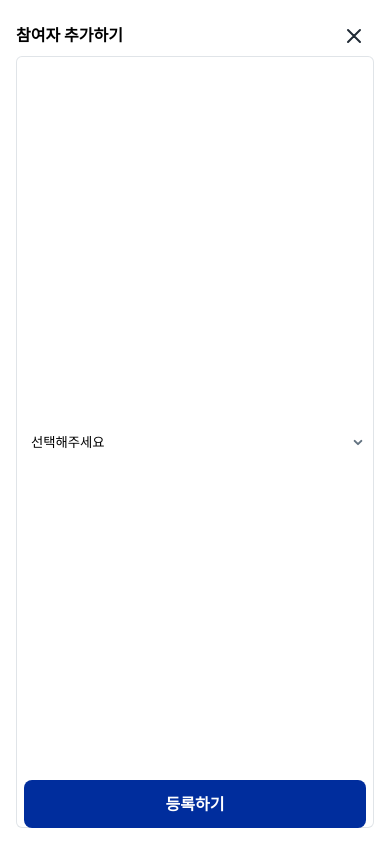
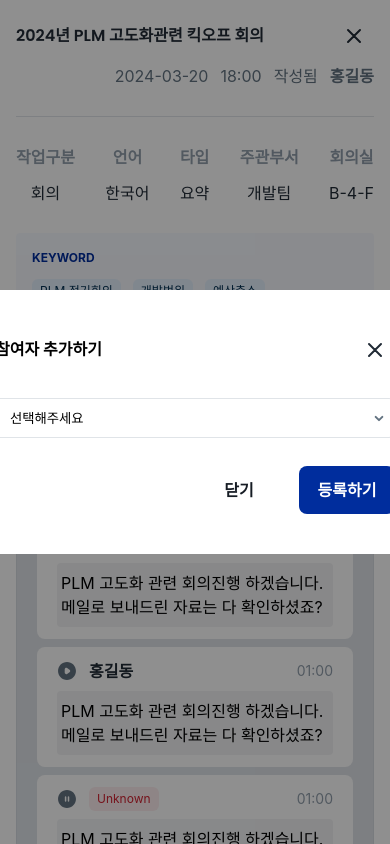
Before and after one commit to JangHW811/atdev, a plain HTML site: page html/main.html in a window 390 px wide. Both pictures are taken after a click on the button "+ Add". Shown: the top 844 px of the page. Drawn offline with nearby package versions, Linux system fonts and the light colour scheme; files whose address does not match are found by name; a web font is replaced by a local one.

Commit message:
히스토리 완료

```diff
--- a/html/add-join-member-modal.html
+++ b/html/add-join-member-modal.html
@@ -1,25 +1,33 @@
-<link rel="stylesheet" type="text/css" href="../style/faqModal.css" />
-<script src="../js/faqModal.js"></script>
-
-<div class="faqModal">
+<div class="mask">
+  <link
+    rel="stylesheet"
+    type="text/css"
+    href="../style/addJoinMemberModal.css"
+  />
+  <div class="modal notFullSizeInMobile">
+    <div class="addJoinMemberModal">
       <div class="titleContainer spaceBetween">
         <div class="title">참여자 추가하기</div>
         <a>
           <img
             src="../assets/images/Icon/close_mobile.svg"
             alt="close"
-        onClick="closeModalSecond(this)"
+            onClick="closeModal(this)"
           />
         </a>
       </div>
+      <div class="selectContainer">
         <select class="outline">
           <option>선택해주세요</option>
           <option>1</option>
           <option>2</option>
           <option>3</option>
         </select>
-  <div class="buttonContainer bottomArea">
-    <button class="button large" onClick="closeModalSecond(this)">닫기</button>
+      </div>
+      <div class="buttonContainer bottomArea notFullSizeInMobile">
+        <button class="button large" onClick="closeModal(this)">닫기</button>
         <button class="button large submit">등록하기</button>
       </div>
     </div>
+  </div>
+</div>
--- a/html/history-modal.html
+++ b/html/history-modal.html
@@ -1,16 +1,15 @@
+<div class="mask">
   <link rel="stylesheet" type="text/css" href="../style/historyModal.css" />
   <script src="../js/historyModal.js"></script>
-
+  <div class="modal">
     <div class="historyModal">
       <div class="titleContainer spaceBetween">
         <div class="title">2024년 PLM 고도화관련 킥오프 회의</div>
-    <div>
         <div class="topTextContainer">
           <div class="body1">2024-03-20</div>
           <div class="body1">18:00</div>
           <div class="body1">작성됨</div>
           <div class="subtitle1">홍길동</div>
-      </div>
         </div>
         <a>
           <img
@@ -160,7 +159,10 @@
           <div class="spaceBetween">
             <div class="h6 gray800Color">Summary</div>
             <button class="button large primaryColor iconButton">
-          <img src="../assets/images/Icon/Download_doc.svg" alt="download" />
+              <img
+                src="../assets/images/Icon/Download_doc.svg"
+                alt="download"
+              />
               문서로 내려받기
             </button>
           </div>
@@ -180,7 +182,9 @@
               <div class="flex">
                 <div class="infoItem">
                   <div class="title subtitle1 gray600Color">작성일</div>
-              <div class="content body1 gray800Color">2024-03-20 / 18:00</div>
+                  <div class="content body1 gray800Color">
+                    2024-03-20 / 18:00
+                  </div>
                 </div>
                 <div class="infoItem">
                   <div class="title subtitle1 gray600Color">주관부서</div>
@@ -194,7 +198,9 @@
                   <div class="title subtitle1 gray600Color">참석자</div>
                   <div class="content body1 gray800Color">
                     홍길동
-                <span class="caption gray500Color">시스템 개발팀 | 과장</span>
+                    <span class="caption gray500Color"
+                      >시스템 개발팀 | 과장</span
+                    >
                   </div>
                 </div>
                 <div class="infoItem">
@@ -233,7 +239,9 @@
             <div class="lineInfoContainer">
               <ul class="whiteContainer">
                 <li class="body1 gray800Color">PLM 개발범위 현업 FIX 필요</li>
-            <li class="body1 gray800Color">3월 30일까지 업체 피드백 수용</li>
+                <li class="body1 gray800Color">
+                  3월 30일까지 업체 피드백 수용
+                </li>
                 <li class="body1 gray800Color">
                   현업은 이번에 개발범위를 축소하고자 한다
                 </li>
@@ -259,3 +267,5 @@
         <button class="button large" onClick="closeModal(this)">닫기</button>
       </div>
     </div>
+  </div>
+</div>
--- a/html/main.html
+++ b/html/main.html
@@ -651,21 +651,26 @@
     </section>
     <!-- mobile -->
 
-    <div id="mask">
     <div
+      class="modalWrapper"
       id="userSearch"
-        class="modal"
       data-url="user-search-modal.html"
     ></div>
-      <div id="registModal" class="modal" data-url="regist-modal.html"></div>
-      <div id="faqModal" class="modal" data-url="faq-modal.html"></div>
-      <div id="historyModal" class="modal" data-url="history-modal.html"></div>
     <div
+      class="modalWrapper"
+      id="registModal"
+      data-url="regist-modal.html"
+    ></div>
+    <div class="modalWrapper" id="faqModal" data-url="faq-modal.html"></div>
+    <div
+      class="modalWrapper"
+      id="historyModal"
+      data-url="history-modal.html"
+    ></div>
+    <div
+      class="modalWrapper"
       id="addJoinMemberModal"
-        class="modal2"
       data-url="add-join-member-modal.html"
     ></div>
-    </div>
-    <!-- mask -->
   </body>
 </html>
--- a/js/common.js
+++ b/js/common.js
@@ -16,47 +16,32 @@ $(document).on("click", "button", function (e) {
 const modalObject = {};
 
 const showModal = (modalId, callback) => {
-  const modal = $("#mask").find(`#${modalId}`);
-  $("#mask").find(`:not(#${modalId})`).hide();
+  const modal = $(`#${modalId}`);
   $("body").addClass("showModal");
 
   const url = modal.data("url");
-  modal
-    .load(url, function () {
-      if (callback) {
-        modalObject[modalId] = { callback };
-      }
-    })
-    .show();
-};
 
-const showModalSecond = (modalId, callback) => {
-  const modal = $("#mask").find(`#${modalId}`);
-
-  const url = modal.data("url");
-  modal
-    .load(url, function () {
-      if (callback) {
-        modalObject[modalId] = { callback };
-      }
-    })
-    .show();
+  modal.show().load(url, function () {
+    if (callback) {
+      modalObject[modalId] = { callback };
+    }
+  });
 };
 
 const closeModal = (element) => {
-  $("body").removeClass("showModal");
-  $(element).closest(".modal").html("");
+  const target = $(element).closest(".modalWrapper");
+  target.html("").hide();
+
+  const modals = $(".modal");
+  if (modals?.length === 0) {
+    $("body").removeClass("showModal");
+  }
 };
 
-const closeModalSecond = (element) => {
-  $(element).closest(".modal2").html("");
-};
-
-$(document).on("click", "#mask", function () {
-  $("body").removeClass("showModal");
-  $(".modal").html("");
+$(document).on("click", ".mask", function () {
+  closeModal(this);
 });
 
-$(document).on("click", ".modal, .modal2", function (event) {
+$(document).on("click", ".modal, .mask", function (event) {
   event.stopPropagation();
 });
--- a/js/historyModal.js
+++ b/js/historyModal.js
@@ -1,5 +1,5 @@
 $(document).ready(() => {
   $("#historyModal .addJoin").on("click", () => {
-    showModalSecond("addJoinMemberModal");
+    showModal("addJoinMemberModal");
   });
 });
--- /dev/null
+++ b/style/addJoinMemberModal.css
@@ -0,0 +1,12 @@
+.addJoinMemberModal {
+  display: flex;
+  flex-direction: column;
+  width: 400px;
+  .selectContainer {
+    margin-top: 28px;
+    width: 100%;
+    select {
+      width: inherit;
+    }
+  }
+}
--- a/style/global.css
+++ b/style/global.css
@@ -59,7 +59,7 @@ ul {
 body.showModal {
   overflow: hidden;
 
-  #mask {
+  .mask {
     position: absolute;
     left: 0;
     top: 0;
@@ -70,29 +70,27 @@ body.showModal {
     display: flex;
     justify-content: center;
     align-items: center;
-    .modal,
-    .modal2 {
+    .modal {
       position: absolute;
       background-color: #fff;
       padding: 40px;
       border-radius: 24px;
       width: auto;
       margin: auto;
+      &:not(.notFullSizeInMobile) {
         @media screen and (max-width: 768px) {
           padding: 16px;
           width: 100vw;
           height: 100vh;
           max-width: unset;
           border-radius: 0;
-      }
-    }
-    .modal2 {
-      box-shadow: 8px 11px 24px 6px rgba(0, 0, 0, 0.7);
+          overflow: auto;
         }
       }
     }
-.modal,
-.modal2 {
+  }
+}
+.modal {
   > div > .titleContainer {
     > a {
       @media screen and (min-width: 768px) {
@@ -116,6 +114,7 @@ body.showModal {
   > div > .buttonContainer {
     display: flex;
     gap: 12px;
+    &:not(.notFullSizeInMobile) {
       @media screen and (max-width: 768px) {
         > button:first-child {
           display: none;
@@ -128,6 +127,7 @@ body.showModal {
         left: 0;
         padding: 16px 24px;
         width: 100%;
+      }
     }
     &.bottomArea {
       justify-content: flex-end;
--- a/style/historyModal.css
+++ b/style/historyModal.css
@@ -3,17 +3,55 @@
   position: relative;
   flex-direction: column;
   width: 85vw;
-  max-height: 80vh;
+  max-height: 90vh;
   min-height: 40vh;
+
+  @media screen and (max-width: 768px) {
+    .titleContainer {
+      order: 0;
+    }
+    .topSubInfoContainer {
+      order: 1;
+    }
+    .keywordContainer {
+      order: 2;
+      margin-bottom: 0 !important;
+    }
+    .joinMemberContainer {
+      padding-top: 8px !important;
+      order: 3;
+    }
+    > * {
+      order: 4;
+    }
+  }
   .titleContainer {
     padding-bottom: 28px;
     border-bottom: 1px solid var(--gray-opacity28);
     align-items: center;
+    color: var(--gray800);
+    @media screen and (max-width: 768px) {
+      & {
+        flex-wrap: wrap;
+      }
+      .title {
+        order: 0;
+      }
+      a {
+        order: 1;
+      }
+      .topTextContainer {
+        order: 2;
+        width: 100%;
+        justify-content: flex-end;
+        color: var(--gray600);
+        margin-top: 8px;
+      }
+    }
   }
 
   @media screen and (max-width: 768px) {
     width: 100%;
-    height: 100%;
     max-height: unset;
   }
 
@@ -26,10 +64,18 @@
     display: flex;
     align-items: center;
     gap: 80px;
+    @media screen and (max-width: 768px) {
+      justify-content: space-between;
+      gap: 0;
+    }
     margin-top: 28px;
     > .subInfoItem {
       display: flex;
       gap: 12px;
+      @media screen and (max-width: 768px) {
+        flex-direction: column;
+        align-items: center;
+      }
     }
   }
   .keywordContainer {
@@ -56,6 +102,11 @@
     padding: 28px 0;
     border-top: 1px solid var(--gray-opacity28);
     border-bottom: 1px solid var(--gray-opacity28);
+
+    @media screen and (max-width: 768px) {
+      flex-direction: column;
+      border-bottom: 0;
+    }
     > article {
       flex: 1;
       .iconButton {
@@ -64,19 +115,24 @@
         gap: 4px;
         align-items: center;
       }
+      > .innerContainer {
+        border-radius: 6px;
+        display: flex;
+        gap: 8px;
+        flex-direction: column;
+        padding: 20px;
+        overflow: auto;
+        height: 30vh;
+        @media screen and (max-width: 768px) {
+          height: 45vh;
+        }
+      }
     }
     > article.scriptContainer {
       flex: 1;
       > .innerContainer {
-        display: flex;
-        gap: 8px;
-        flex-direction: column;
-        padding: 20px;
         background-color: var(--gray300);
         border: 1px solid var(--gray-opacity12);
-        border-radius: 6px;
-        overflow: auto;
-        height: 30vh;
         > .scriptItem {
           .nameContainer {
             display: flex;
@@ -100,14 +156,8 @@
     > article.summaryContainer {
       flex: 1;
       .innerContainer {
-        display: flex;
-        flex-direction: column;
-        padding: 20px;
         background-color: var(--gray200);
         border: 1px solid var(--gray-opacity24);
-        border-radius: 6px;
-        overflow: auto;
-        height: 30vh;
         .lineInfoContainer {
           padding: 20px 0;
           gap: 8px;
@@ -176,7 +226,7 @@
     width: 100%;
     box-sizing: border-box;
     @media screen and (max-width: 768px) {
-      padding: 0 16px;
+      display: none;
     }
     button {
       background-color: unset;
```
Also changed, not shown: html/faq-modal.html (+4 -0 lines), html/regist-modal.html (+6 -3 lines), html/user-search-modal.html (+13 -4 lines). Lines whose indentation alone changed are shown as unchanged.
